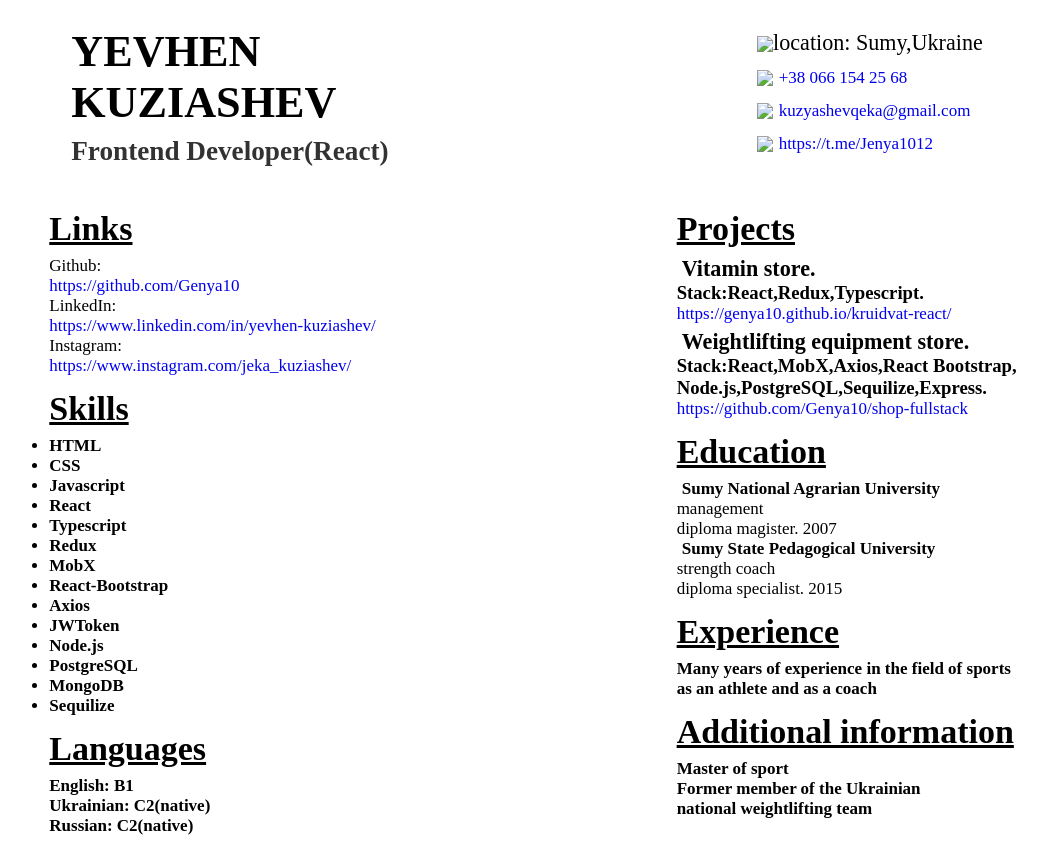
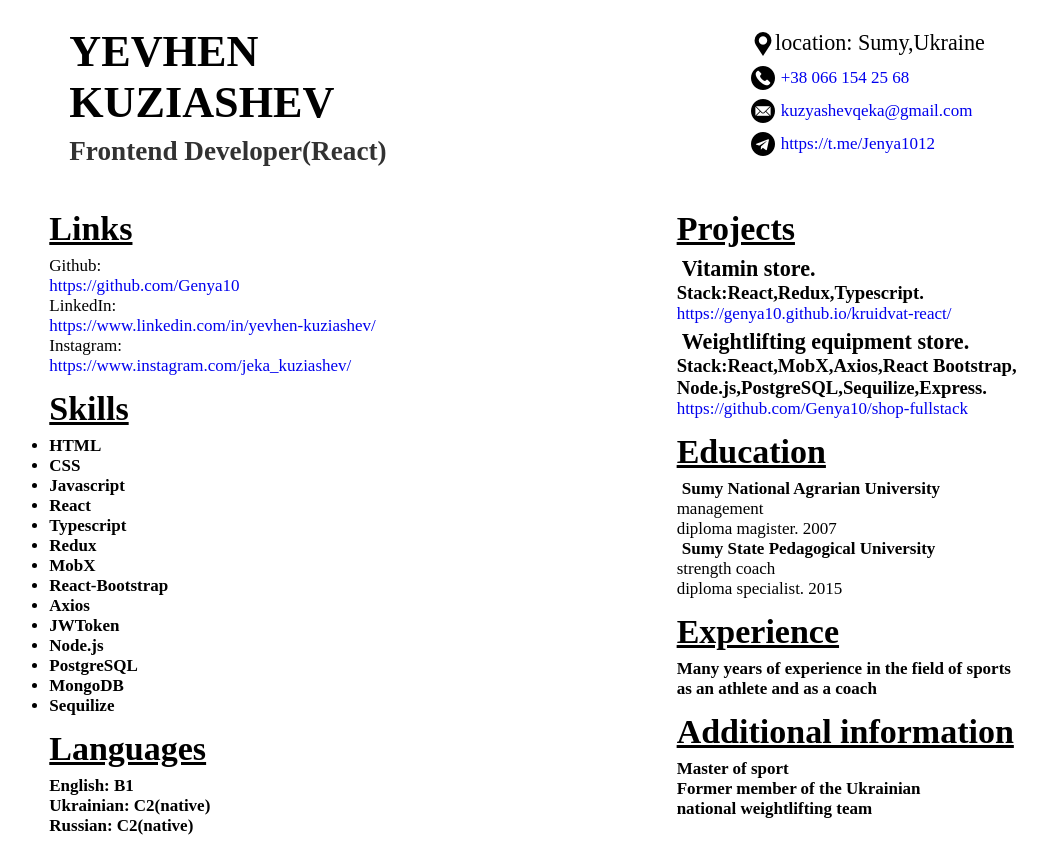
Before and after one commit to Genya10/Resume-for-pdf, a plain HTML site: page index.html in a window 1280 px wide. Shown: the whole page, without its empty margins (113-1160 px from the left). Drawn offline with Linux system fonts and the light colour scheme; a script that the page names is missing.

Commit message:
Update index.html

```diff
--- a/index.html
+++ b/index.html
@@ -14,10 +14,10 @@
      <h2>Frontend Developer(React)</h2>
     </div>
     <ul class="contacts">
-     <li><img src="./icons/location.png"/>location: Sumy,Ukraine</li>
-     <li><img src="./icons/phone.png"/> <a href="tel:+380661542568">  +38 066 154 25 68 </a></li>
-     <li><img src="./icons/email.png"/> <a href="mailto:kuzyashevqeka@gmail.com">kuzyashevqeka@gmail.com</a></li>
-     <li><img src="./icons/telegram.png"/> <a href="https://t.me/Jenya1012">https://t.me/Jenya1012</a></li>
+     <li><img src="location.png"/>location: Sumy,Ukraine</li>
+     <li><img src="phone.png"/> <a href="tel:+380661542568">  +38 066 154 25 68 </a></li>
+     <li><img src="email.png"/> <a href="mailto:kuzyashevqeka@gmail.com">kuzyashevqeka@gmail.com</a></li>
+     <li><img src="telegram.png"/> <a href="https://t.me/Jenya1012">https://t.me/Jenya1012</a></li>
     </ul>
      </header>
      <main>
```
